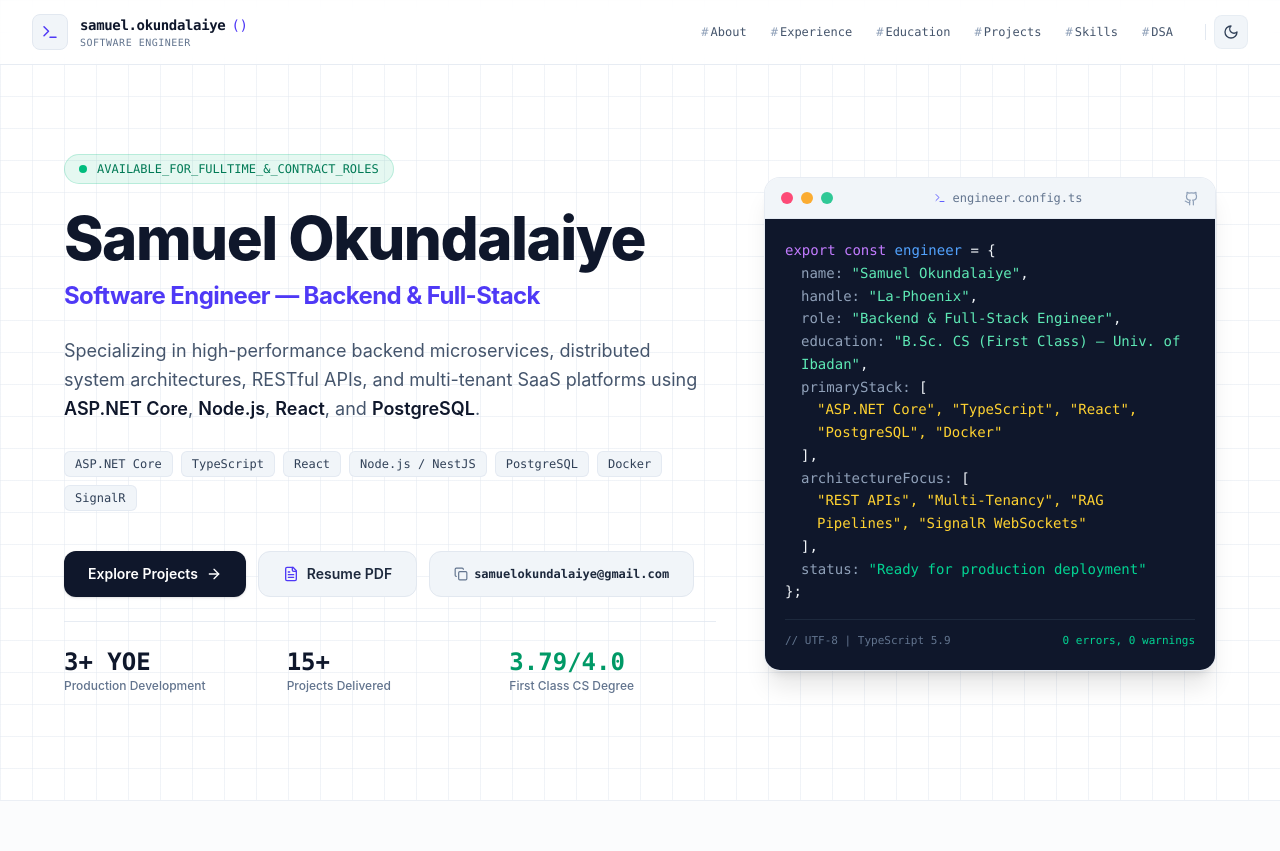
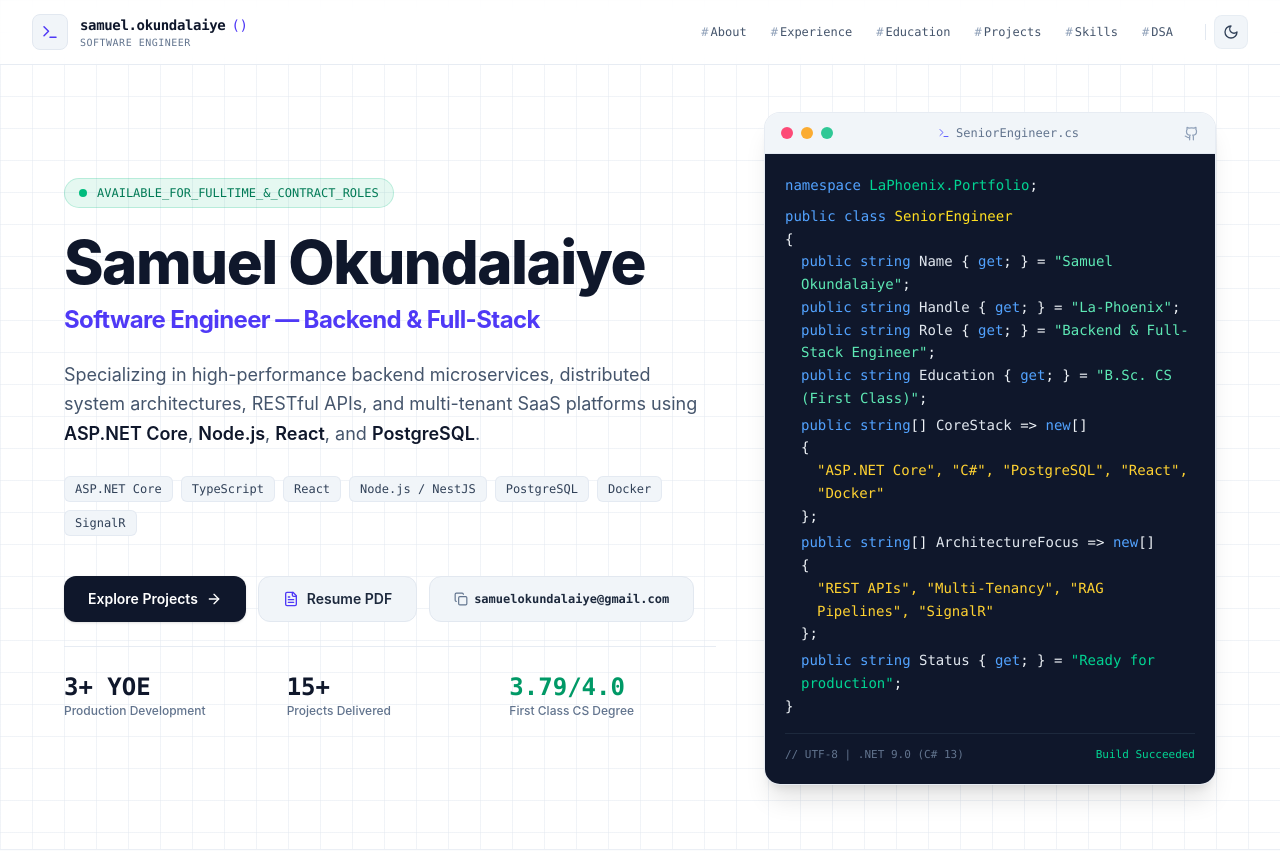
Before and after one commit to La-Phoenix/portfolio, a React (Vite) app: page / in a window 1280 px wide. Shown: the top 851 px of the page. Built offline with nearby package versions, Linux system fonts and the light colour scheme.

Commit message:
feat: update hero IDE snippet to C# SeniorEngineer class

```diff
--- a/src/components/Hero.tsx
+++ b/src/components/Hero.tsx
@@ -138,7 +138,7 @@ export function Hero() {
               </div>
               <div className="font-mono text-xs text-slate-500 dark:text-slate-400 flex items-center gap-1.5">
                 <Terminal size={12} className="text-indigo-500" />
-                <span>engineer.config.ts</span>
+                <span>SeniorEngineer.cs</span>
               </div>
               <a
                 href="https://github.com/samuelokundalaiye"
@@ -151,51 +151,53 @@ export function Hero() {
               </a>
             </div>
 
-            {/* Code Content */}
+            {/* Code Content (C#) */}
             <div className="p-5 font-mono text-xs sm:text-sm leading-relaxed overflow-x-auto bg-slate-900 text-slate-100 dark:bg-[#0d1117]">
               <div>
-                <span className="text-purple-400">export const</span> <span className="text-blue-400">engineer</span> = &#123;
+                <span className="text-blue-400">namespace</span> <span className="text-emerald-400">LaPhoenix.Portfolio</span>;
+              </div>
+              <div className="mt-2">
+                <span className="text-blue-400">public class</span> <span className="text-yellow-300">SeniorEngineer</span>
+              </div>
+              <div>&#123;</div>
+              <div className="pl-4">
+                <span className="text-blue-400">public string</span> <span className="text-slate-200">Name</span> &#123; <span className="text-blue-400">get</span>; &#125; = <span className="text-emerald-300">&quot;Samuel Okundalaiye&quot;</span>;
               </div>
               <div className="pl-4">
-                <span className="text-slate-400">name:</span> <span className="text-emerald-300">&quot;Samuel Okundalaiye&quot;</span>,
+                <span className="text-blue-400">public string</span> <span className="text-slate-200">Handle</span> &#123; <span className="text-blue-400">get</span>; &#125; = <span className="text-emerald-300">&quot;La-Phoenix&quot;</span>;
               </div>
               <div className="pl-4">
-                <span className="text-slate-400">handle:</span> <span className="text-emerald-300">&quot;La-Phoenix&quot;</span>,
+                <span className="text-blue-400">public string</span> <span className="text-slate-200">Role</span> &#123; <span className="text-blue-400">get</span>; &#125; = <span className="text-emerald-300">&quot;Backend &amp; Full-Stack Engineer&quot;</span>;
               </div>
               <div className="pl-4">
-                <span className="text-slate-400">role:</span> <span className="text-emerald-300">&quot;Backend &amp; Full-Stack Engineer&quot;</span>,
+                <span className="text-blue-400">public string</span> <span className="text-slate-200">Education</span> &#123; <span className="text-blue-400">get</span>; &#125; = <span className="text-emerald-300">&quot;B.Sc. CS (First Class)&quot;</span>;
               </div>
-              <div className="pl-4">
-                <span className="text-slate-400">education:</span> <span className="text-emerald-300">&quot;B.Sc. CS (First Class) — Univ. of Ibadan&quot;</span>,
+              <div className="pl-4 mt-1">
+                <span className="text-blue-400">public string</span>[] <span className="text-slate-200">CoreStack</span> =&gt; <span className="text-blue-400">new</span>[]
               </div>
-              <div className="pl-4">
-                <span className="text-slate-400">primaryStack:</span> [
+              <div className="pl-4">&#123;</div>
+              <div className="pl-8 text-amber-300">
+                &quot;ASP.NET Core&quot;, &quot;C#&quot;, &quot;PostgreSQL&quot;, &quot;React&quot;, &quot;Docker&quot;
               </div>
+              <div className="pl-4">&#125;;</div>
+              <div className="pl-4 mt-1">
+                <span className="text-blue-400">public string</span>[] <span className="text-slate-200">ArchitectureFocus</span> =&gt; <span className="text-blue-400">new</span>[]
+              </div>
+              <div className="pl-4">&#123;</div>
               <div className="pl-8 text-amber-300">
-                &quot;ASP.NET Core&quot;, &quot;TypeScript&quot;, &quot;React&quot;, &quot;PostgreSQL&quot;, &quot;Docker&quot;
+                &quot;REST APIs&quot;, &quot;Multi-Tenancy&quot;, &quot;RAG Pipelines&quot;, &quot;SignalR&quot;
               </div>
-              <div className="pl-4">
-                ],
+              <div className="pl-4">&#125;;</div>
+              <div className="pl-4 mt-1">
+                <span className="text-blue-400">public string</span> <span className="text-slate-200">Status</span> &#123; <span className="text-blue-400">get</span>; &#125; = <span className="text-emerald-400">&quot;Ready for production&quot;</span>;
               </div>
-              <div className="pl-4">
-                <span className="text-slate-400">architectureFocus:</span> [
-              </div>
-              <div className="pl-8 text-amber-300">
-                &quot;REST APIs&quot;, &quot;Multi-Tenancy&quot;, &quot;RAG Pipelines&quot;, &quot;SignalR WebSockets&quot;
-              </div>
-              <div className="pl-4">
-                ],
-              </div>
-              <div className="pl-4">
-                <span className="text-slate-400">status:</span> <span className="text-emerald-400">&quot;Ready for production deployment&quot;</span>
-              </div>
-              <div>&#125;;</div>
+              <div>&#125;</div>
 
               <div className="mt-4 pt-3 border-t border-slate-800 text-slate-500 text-[11px] flex items-center justify-between">
-                <span>// UTF-8 | TypeScript 5.9</span>
+                <span>// UTF-8 | .NET 9.0 (C# 13)</span>
                 <span className="text-emerald-400 flex items-center gap-1">
                   <span className="w-1.5 h-1.5 rounded-full bg-emerald-400 animate-ping" />
-                  0 errors, 0 warnings
+                  Build Succeeded
                 </span>
               </div>
             </div>
```
